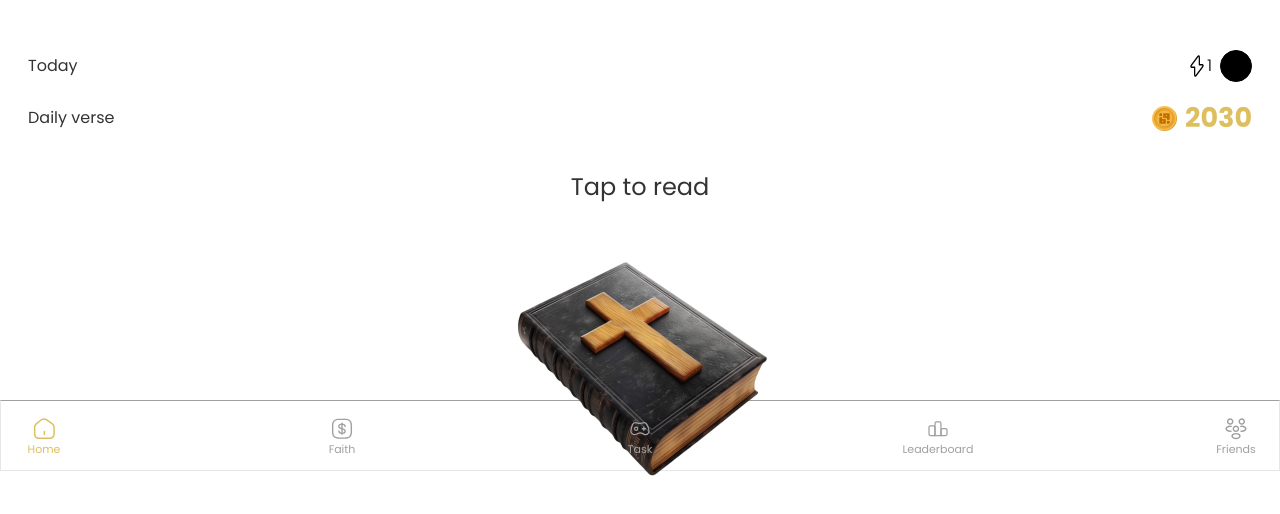
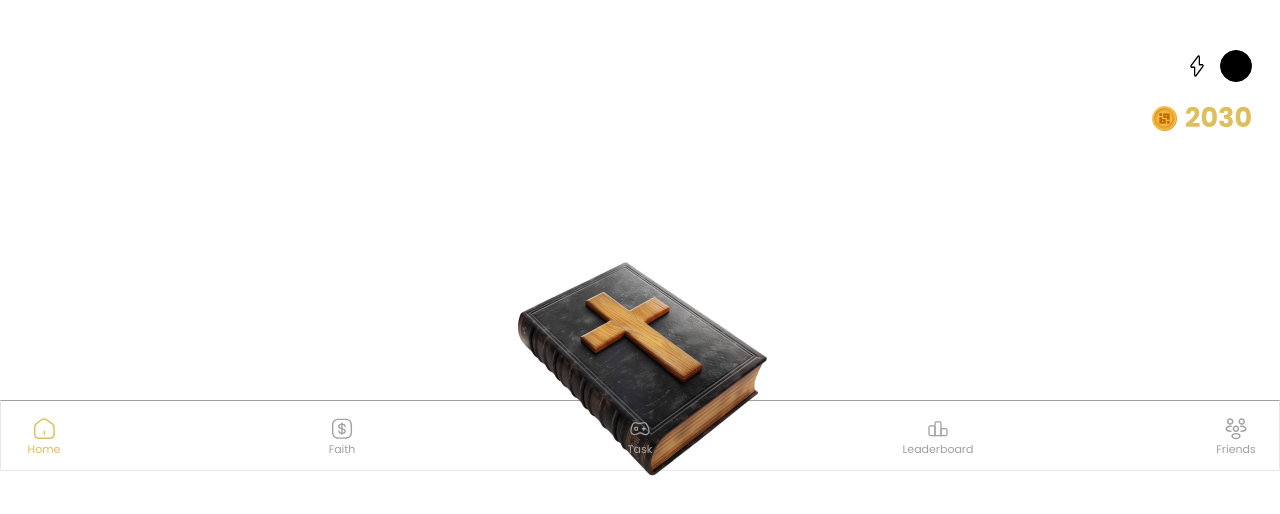
Before and after one commit to SamsonI95/christville-app, a React (Vite) app: page /app/page-1 in a window 1280 px wide. Shown: the top 514 px of the page. Built offline with nearby package versions, Linux system fonts and the light colour scheme; a web font is replaced by a local one.

Commit message:
Dark theme text phase 9

```diff
--- a/src/Pages/AppPages/FriendsPage.jsx
+++ b/src/Pages/AppPages/FriendsPage.jsx
@@ -1,4 +1,5 @@
 import React from "react";
+import { useTheme } from "../Components/ThemeContect";
 
 //Icon(s)
 import { IoMdInformationCircleOutline } from "react-icons/io";
@@ -20,8 +21,14 @@ const FriendPageContent = [
 ];
 
 const FriendsPage = () => {
+  const { isDarkMode } = useTheme();
+  const textColor = isDarkMode ? "#FFFFFF" : "#FFFFFF";
+
   return (
-    <div className="flex flex-col font-Poppins pt-[50px] px-[28px]">
+    <div
+      className="flex flex-col font-Poppins pt-[50px] px-[28px]"
+      style={{ color: textColor }}
+    >
       <section>
         <h3 className="text-center">Friends</h3>
         <h4 className="font-bold mt-[30px] mb-4">
--- a/src/Pages/AppPages/HomePage.jsx
+++ b/src/Pages/AppPages/HomePage.jsx
@@ -13,7 +13,7 @@ const HomePage = () => {
 
   const { isDarkMode } = useTheme();
 
-  const textColor = isDarkMode ? "#ffffff" : "#333";
+  const textColor = isDarkMode ? "#ffffff" : "#FFFFFF";
 
   const fetchBibleVerse = async () => {
     try {
--- a/src/Pages/AppPages/TaskPage.jsx
+++ b/src/Pages/AppPages/TaskPage.jsx
@@ -1,4 +1,5 @@
 import React, { useRef, useState } from "react";
+import { useTheme } from "../Components/ThemeContect";
 import { ThunderboltIcon } from "../../Icons/Icons";
 import { FaChevronRight } from "react-icons/fa6";
 import { IoClose } from "react-icons/io5";
@@ -67,6 +68,8 @@ const TaskPage = () => {
   const [modalOpen, setModalOpen] = useState(false);
   const [selectedTask, setSelectedTask] = useState(null);
   const [completedTasks, setCompletedTasks] = useState([]);
+  const { isDarkMode } = useTheme();
+  const textColor = isDarkMode ? "#FFFFFF" : "#FFFFFF";
 
   const handleTaskClick = (task) => {
     setSelectedTask(task);
@@ -86,7 +89,10 @@ const TaskPage = () => {
   };
 
   return (
-    <div className="center-col font-Poppins pt-[50px]">
+    <div
+      className="center-col font-Poppins pt-[50px]"
+      style={{ color: textColor }}
+    >
       <section className="flex items-center justify-between w-full">
         <section className="text-[22px] font-medium">Today</section>
         <section className="flex items-center gap-2">
@@ -135,8 +141,8 @@ const TaskPage = () => {
           {selectedTask?.taskText}
         </h2>
         <p className="center justify-center py-3 mt-3 text-customGold">
-          <img src="/coin.png" alt="coin" className="mr-3"/> Earn {selectedTask?.coinText} Boss
-          coins
+          <img src="/coin.png" alt="coin" className="mr-3" /> Earn{" "}
+          {selectedTask?.coinText} Boss coins
         </p>
         <div className="space-y-7">
           <Link
```
